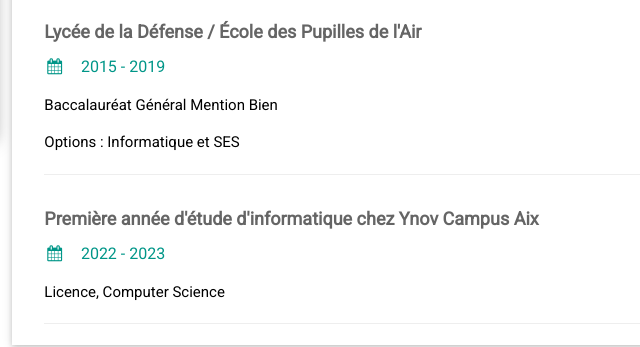
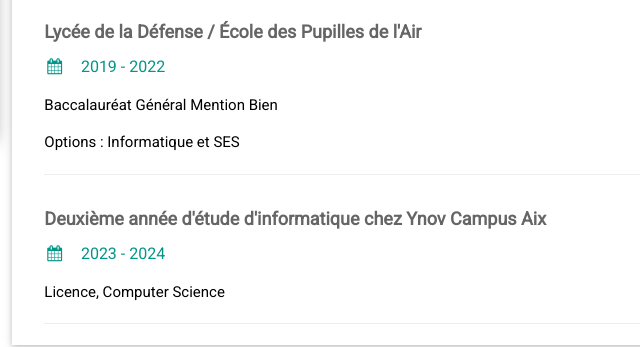
Before and after one commit to Charlemagne800-info/charlemagne800-info.github.io, a plain HTML site: page index.html in a window 1280 px wide. Shown: the part 586-933 px from the top of the page, 425-1065 px from the left. Drawn offline with Linux system fonts and the light colour scheme.

Commit message:
UPD index.html
Mise à jour des informations

```diff
--- a/index.html
+++ b/index.html
@@ -92,15 +92,15 @@ html,body,h1,h2,h3,h4,h5,h6 {font-family: "Roboto", sans-serif}
         <h2 class="text-grey padding-16"><i class="fa fa-certificate fa-fw margin-right xxlarge text-teal"></i>Éducation</h2>
         <div class="container">
           <h5 class="opacity"><b>Lycée de la Défense / École des Pupilles de l'Air</b></h5>
-          <h6 class="text-teal"><i class="fa fa-calendar fa-fw margin-right"></i>2015 - 2019</h6>
+          <h6 class="text-teal"><i class="fa fa-calendar fa-fw margin-right"></i>2019 - 2022</h6>
           <p>Baccalauréat Général Mention Bien</p>
           <p>Options : Informatique et SES</p>
           <hr>
         </div>
         <div class="container">
-          <h5 class="opacity"><b>Première année d'étude d'informatique chez
+          <h5 class="opacity"><b>Deuxième année d'étude d'informatique chez
             Ynov Campus Aix</b></h5>
-          <h6 class="text-teal"><i class="fa fa-calendar fa-fw margin-right"></i>2022 - 2023</h6>
+          <h6 class="text-teal"><i class="fa fa-calendar fa-fw margin-right"></i>2023 - 2024</h6>
           <p>Licence, Computer Science</p>
           <hr>
         </div>
```
